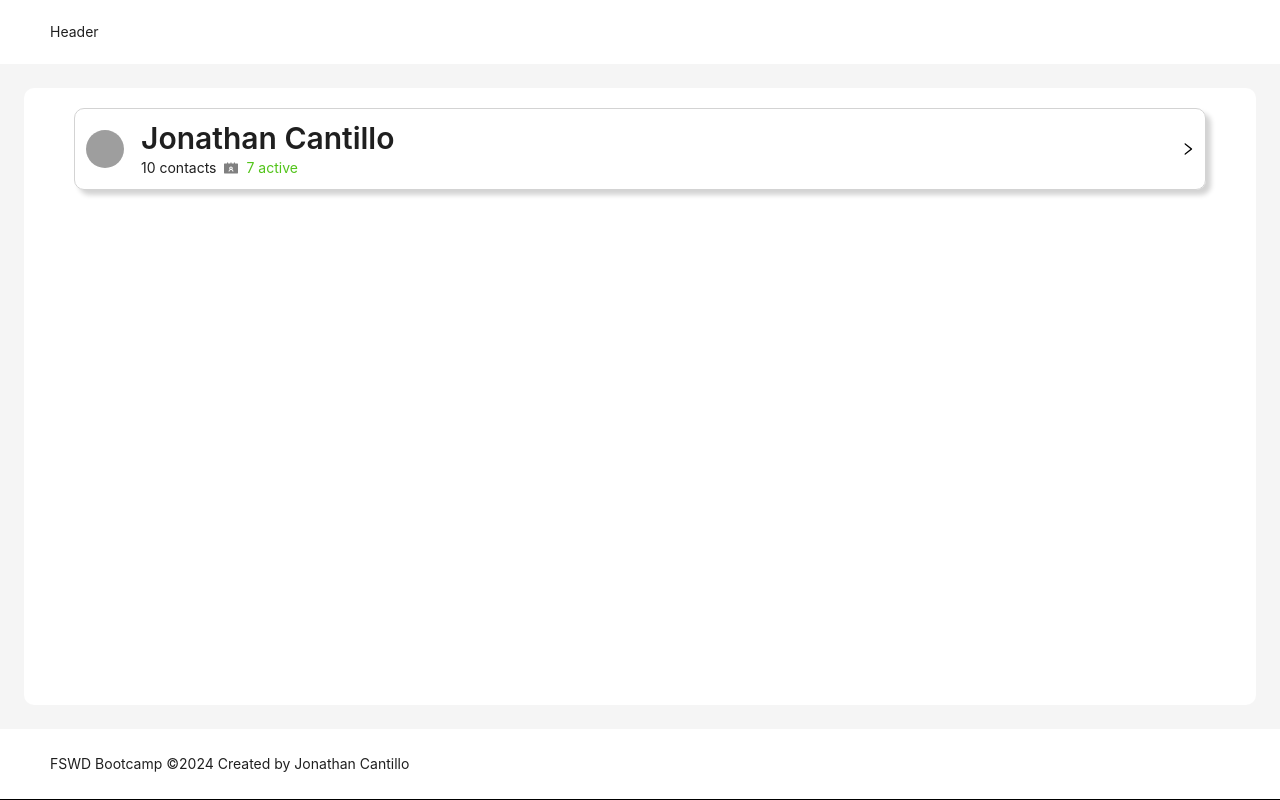
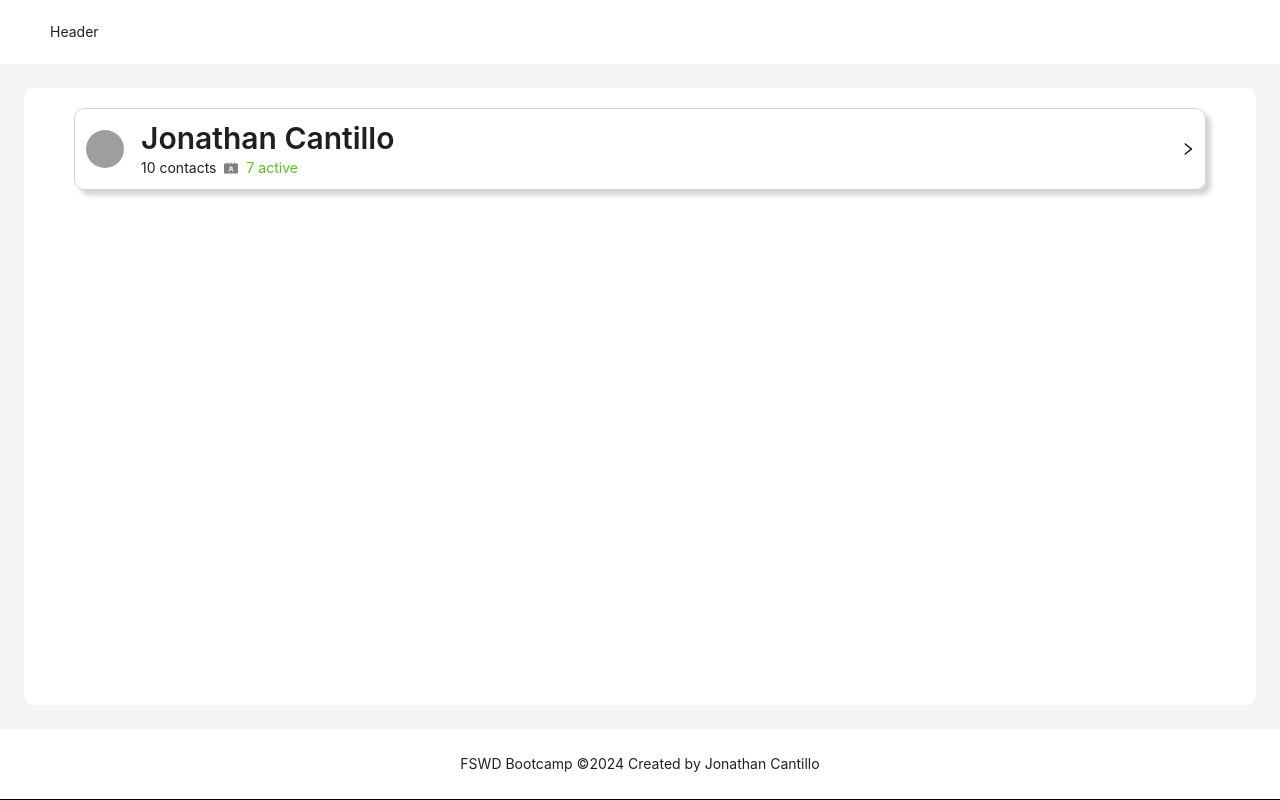
Before and after one commit to jcantillog/fswd-agenda, a React (Create React App) app: page / in a window 1280 px wide. Built offline with nearby package versions, Linux system fonts and the light colour scheme; grey boxes are pictures that could not be loaded.

Commit message:
fix: Apply style and files improvements

```diff
--- a/src/App.tsx
+++ b/src/App.tsx
@@ -1,19 +1,12 @@
 // components
 import { ContactsPage } from "modules";
-// icons
+// icons  {/* <img src={logo} className="App-logo" alt="logo" /> */}
 import logo from "./logo.svg";
 // styles
 // import "./App.scss";
 
 function App() {
-  return (
-    <div className="App">
-      <header className="App-header">
-        {/* <img src={logo} className="App-logo" alt="logo" /> */}
-        <ContactsPage />
-      </header>
-    </div>
-  );
+  return <ContactsPage />;
 }
 
 export default App;
--- a/src/index.tsx
+++ b/src/index.tsx
@@ -2,10 +2,7 @@ import React from "react";
 import ReactDOM from "react-dom/client";
 import reportWebVitals from "./reportWebVitals";
 import { ConfigProvider } from "antd";
-// components
 import App from "./App";
-// modules
-import { ContactsPage } from "modules";
 // styles
 import "./index.css";
 
@@ -24,7 +21,7 @@ root.render(
         },
       }}
     >
-      <ContactsPage />
+      <App />
     </ConfigProvider>
   </React.StrictMode>
 );
--- a/src/templates/ContactsTemplate/ContactsTemplate.scss
+++ b/src/templates/ContactsTemplate/ContactsTemplate.scss
@@ -15,5 +15,6 @@
   .contacts-footer {
     background-color: white;
     border-bottom: 1px solid black;
+    text-align: center;
   }
 }
```
